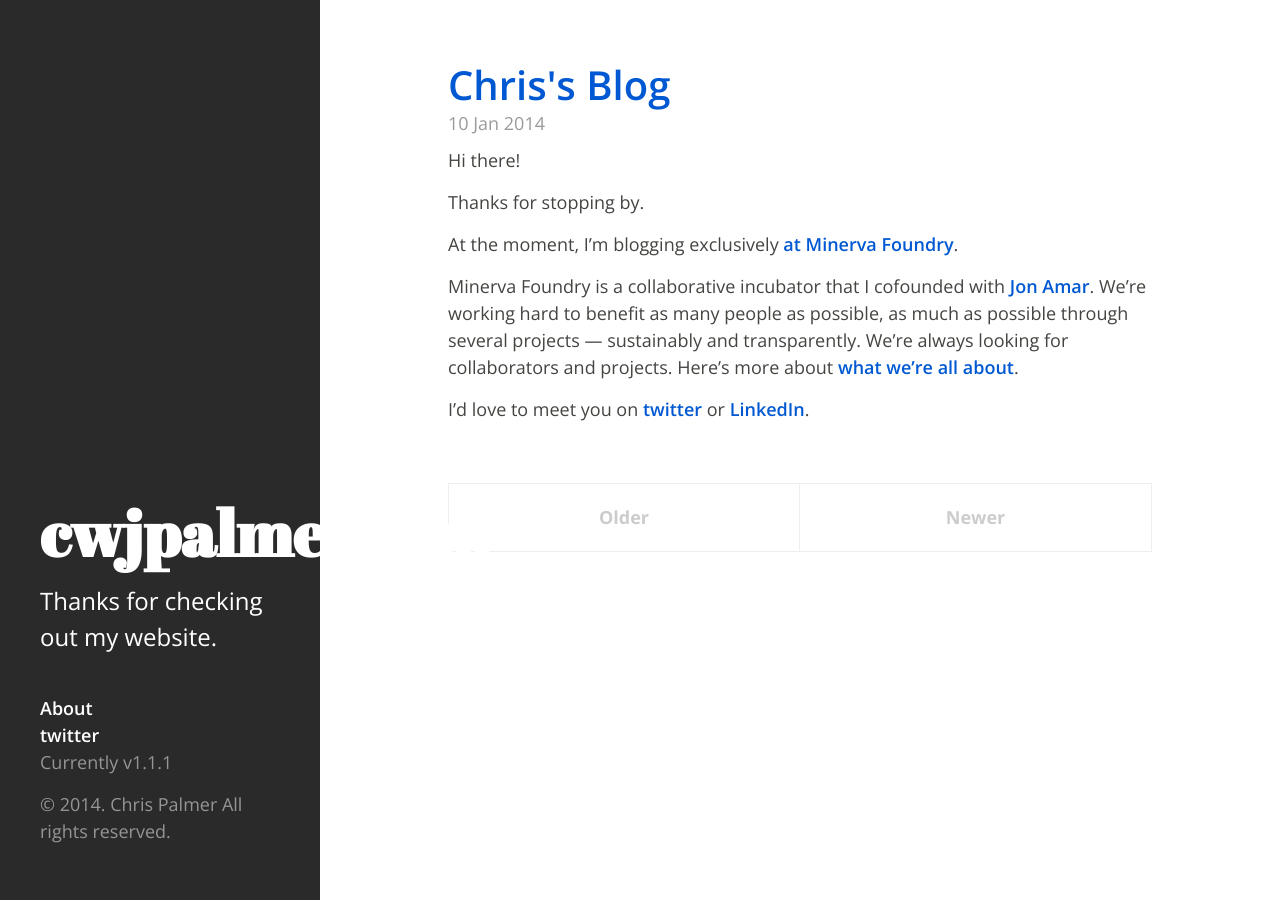
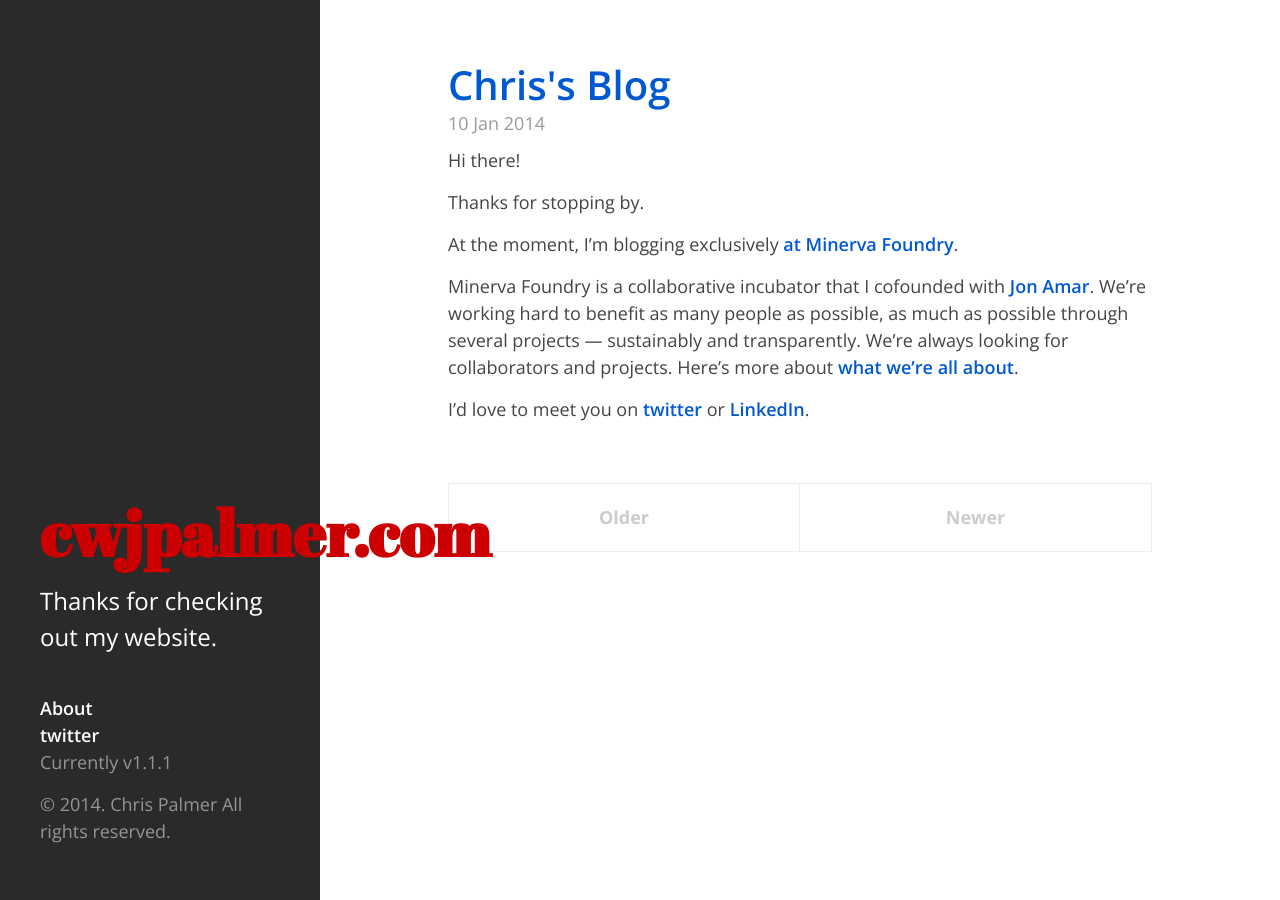
Before and after one commit to cwjpalmer/cwjpalmer.github.io, a Jekyll site: the page built from index.html, in a window 1280 px wide. Built offline with Jekyll 4.4.1, drawn with Linux system fonts in a browser that asks for light colours; Markdown is read by kramdown in place of the engine named in the settings; the list of posts is cut into pages by our own code.

Commit message:
fixed broken color settings in masthead

```diff
--- a/public/css/hyde.css
+++ b/public/css/hyde.css
@@ -237,7 +237,7 @@ a:focus {
   margin-top: 0;
   font-size: 40px;
   font-family: "Abril Fatface";
-  font-color: #CC0000;
+  color: #CC0000;
 }
 .masthead .lead {
   margin-bottom: 0;
```
